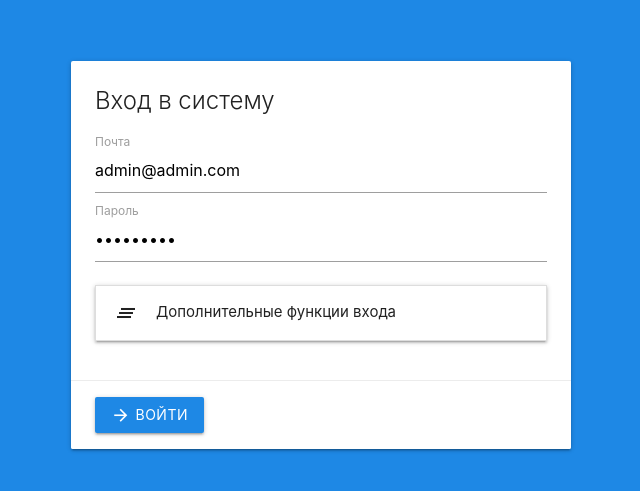
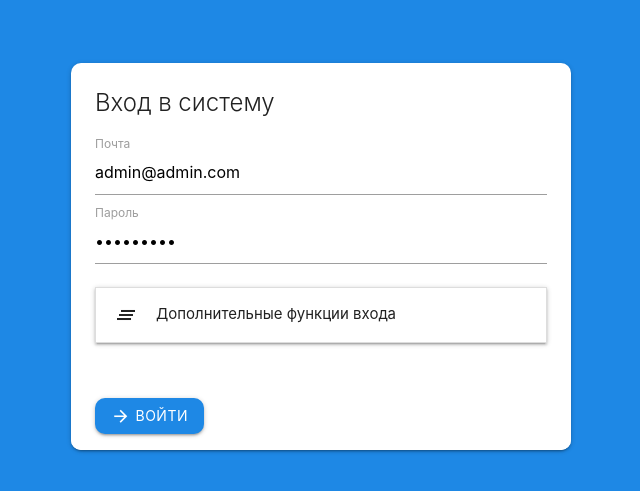
Before and after one commit to SadBarin/pave_erp, a Vue app: page / in a window 1280 px wide. Shown: the part 141-632 px from the top of the page, without its empty margins (319-959 px from the left). Built offline with nearby package versions, Linux system fonts and the light colour scheme.

Commit message:
design update

```diff
--- a/src/assets/index.css
+++ b/src/assets/index.css
@@ -3,6 +3,7 @@
   --sidebar-width: 15vw;
   --padding-top-page: 35px;
   --page-title-height: 50px;
+  --border-radius: 10px;
 }
 
 @font-face {
@@ -95,6 +96,7 @@ html, body {
   overflow-y: auto;
 
   padding-bottom: 15px;
+  padding-right: var(--border-radius);
 }
 
 .container-page {
@@ -149,7 +151,10 @@ html, body {
   padding: 0px !important;
 }
 
-#blue-layout .card-panel .card {
+#blue-layout .card-panel,
+#blue-layout .card {
+  border-radius: var(--border-radius) !important;
+
   margin-bottom: 0.8rem;
 }
 
@@ -166,7 +171,9 @@ html, body {
   align-items: center;
 }
 
-.btn, .btn-flat {
+.btn, .btn-flat, .btn-floating {
+  border-radius: var(--border-radius) !important;
+
   display: flex !important;
   justify-content: center;
   align-items: center;
@@ -205,7 +212,8 @@ html, body {
 }
 
 #toast-container .toast {
-  background: rgba(25, 118, 210);
+  background-color: #369df1;
+  border-radius: var(--border-radius);
 }
 
 /*Datepicker*/
@@ -235,6 +243,25 @@ html, body {
   color: #1e88e5 !important;
 }
 
+/*Waves*/
+.waves-effect.waves-blue .waves-ripple {
+  background-color: rgba(30, 136, 229, 0.3);
+}
+
+.waves-blue:hover {
+  background-color: rgba(30, 136, 229, 0.3) !important;
+}
+
+/*Card*/
+.card-action{
+  border: none !important;
+  border-radius: var(--border-radius);
+}
+
+.card .card-action:last-child {
+  border-radius: var(--border-radius) !important;
+}
+
 @media (max-width: 1300px) {
   #blue-layout .navbar {
     height: 30px;
--- a/src/components/Popup.vue
+++ b/src/components/Popup.vue
@@ -5,7 +5,7 @@
         <span class="card-title">{{popupTitle}}<br></span>
       </div>
 
-      <div class="card-action btn-popup">
+      <div class="card-action btns-popup">
         <button
           class="btn-flat white-text waves-effect waves-light auth-submit blue darken-2"
           v-on:click.prevent="$emit('yes')"
@@ -60,6 +60,7 @@ export default {
   }
 
   .popup {
+    border-radius: 10px;
     width: 240px !important;
 
     text-align: center;
@@ -73,8 +74,14 @@ export default {
     font-size: 1.1rem;
   }
 
-  .btn-popup {
+  .btns-popup {
+    border-radius: 10px !important;
+
     display: flex;
     justify-content: space-between;
   }
+
+  .btn-flat {
+    border-radius: 10px;
+  }
 </style>
--- a/src/layouts/MainLayout.vue
+++ b/src/layouts/MainLayout.vue
@@ -32,7 +32,7 @@
         <router-link class="waves-effect waves-blue pointer" to="/sites"><i class="material-icons">location_city</i> Города</router-link>
       </li>
       <li>
-        <router-link class="waves-effect waves-blue pointer" to="/employees"><i class="material-icons">group</i> Сотрудники</router-link>
+        <router-link class="waves-effect waves-blue waves-ripple pointer" to="/employees"><i class="material-icons">group</i> Сотрудники</router-link>
       </li>
       <li>
         <router-link class="waves-effect waves-blue pointer" to="/workers"><i class="material-icons">transfer_within_a_station</i> Рабочие</router-link>
```
